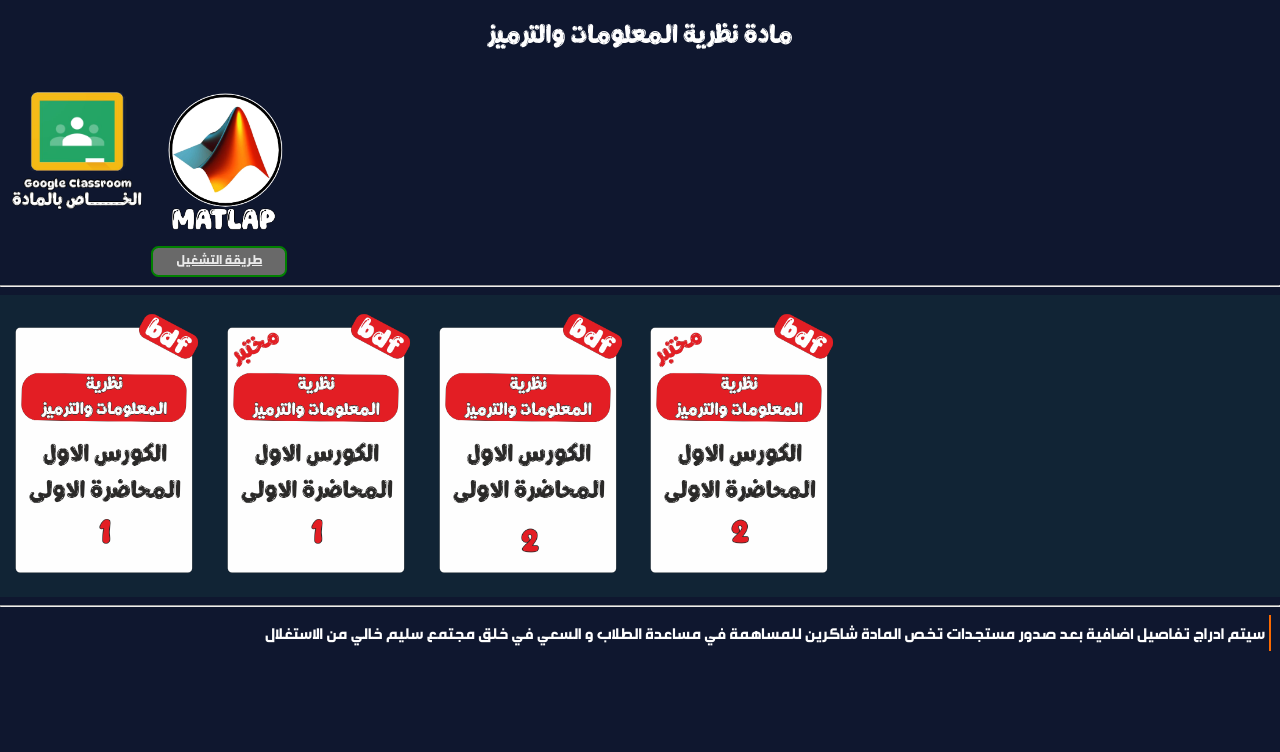
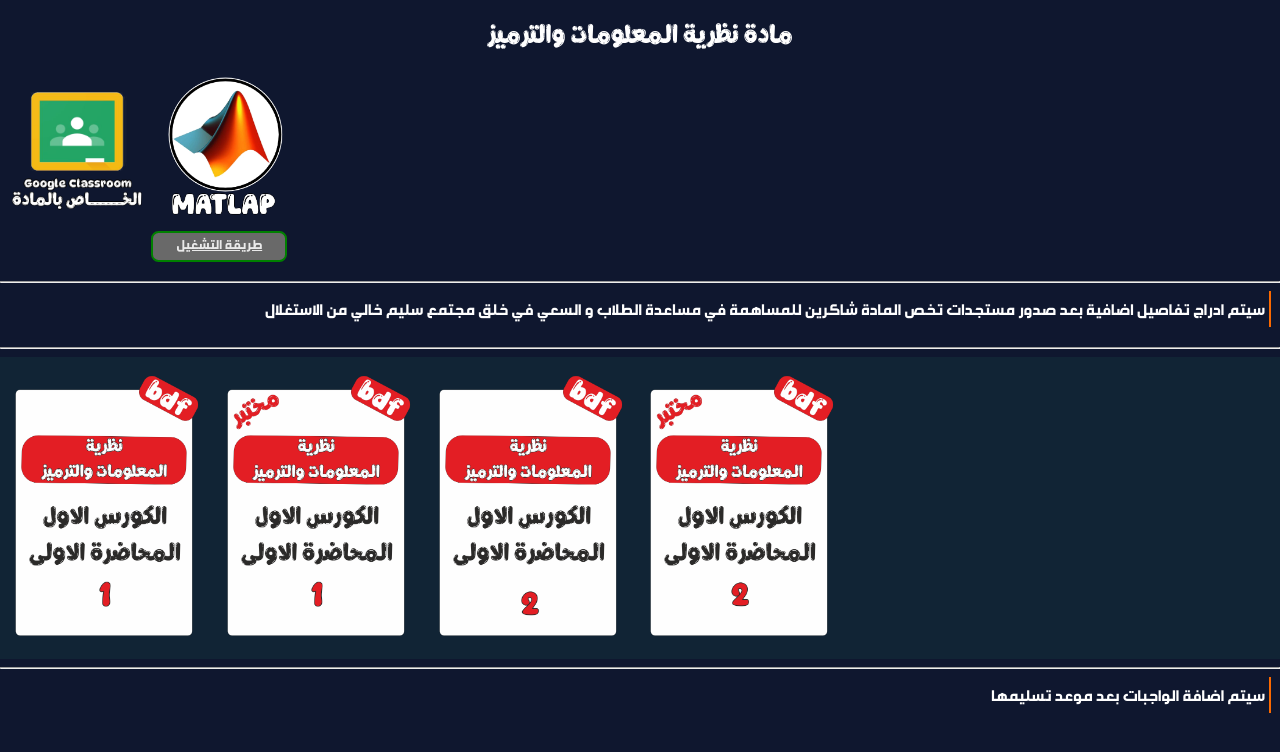
Before and after one commit to hoko10/uss, a plain HTML site: page wps 1/نضرة.html in a window 1280 px wide. Drawn offline with Linux system fonts and the light colour scheme.

Commit message:
تعديل

```diff
--- a/wps 1/نضرة.html
+++ b/wps 1/نضرة.html
@@ -10,12 +10,16 @@
     <h1>مادة نظرية المعلومات والترميز</h1>
   <br>
   <div class="tol">
-  <a href="https://classroom.google.com/c/ODg1OTAzNjgzODU1?cjc=bysyzqop"><img class="mosh classrom"   src="../iqon/كلاسروم.png" alt="كلاس روم الخاص بالمادة"></a>
+  <a href="https://classroom.google.com/c/ODg1OTAzNjgzODU1?cjc=bysyzqop"><img class="mosh classrom" style="transition: 0.5s;"  src="../iqon/كلاسروم.png" alt="كلاس روم الخاص بالمادة"></a>
  <div style="display: flex;flex-direction: column;">
- <a href="https://www.mathworks.com/products/matlab-online.html"> <img  class="mosh classrom" src="../iqon/mat.png"></a>
- <a class="mosh" id="h4" href="../hmt.pdf">طريقة التشغيل</a>
+ <a href="https://www.mathworks.com/products/matlab-online.html"> <img  class="mosh classrom" style="transition: 0.5s; margin:-0.4cm 0 0 0; " src="../iqon/mat.png"></a>
+ <a style="transition: 0.5s; margin:0 0 0.3cm 0" class="mosh" id="h4" href="../hmt.pdf">طريقة التشغيل</a>
   </div>
   </div>
+  <hr>
+  <p>سيتم  ادراج تفاصيل اضافية بعد صدور مستجدات تخص المادة
+    شاكرين للمساهمة في مساعدة الطلاب و السعي في خلق مجتمع  سليم خالي من الاستغلال
+</p>
     <hr>
     <div class="show">
     <a href="../md/ترميز1.pdf" class="mada"><img class="mosh" src="../cvr 1/نضرية1.png" alt="">  </a>
@@ -24,9 +28,15 @@
     <a href="../md/ترميزع2.pdf" class="mada"><img class="mosh" src="../cvr 1/نضريةع2.png" alt="">  </a>
 
     </div>
-    <hr>
-<p>سيتم  ادراج تفاصيل اضافية بعد صدور مستجدات تخص المادة
-    شاكرين للمساهمة في مساعدة الطلاب و السعي في خلق مجتمع  سليم خالي من الاستغلال
-</p>
+
+
+<hr>
+<div>
+   <p>سيتم اضافة الواجبات بعد موعد تسليمها</p>
+    <div>
+    </div>
+
+
+</div>
 </body>
 </html>
```
